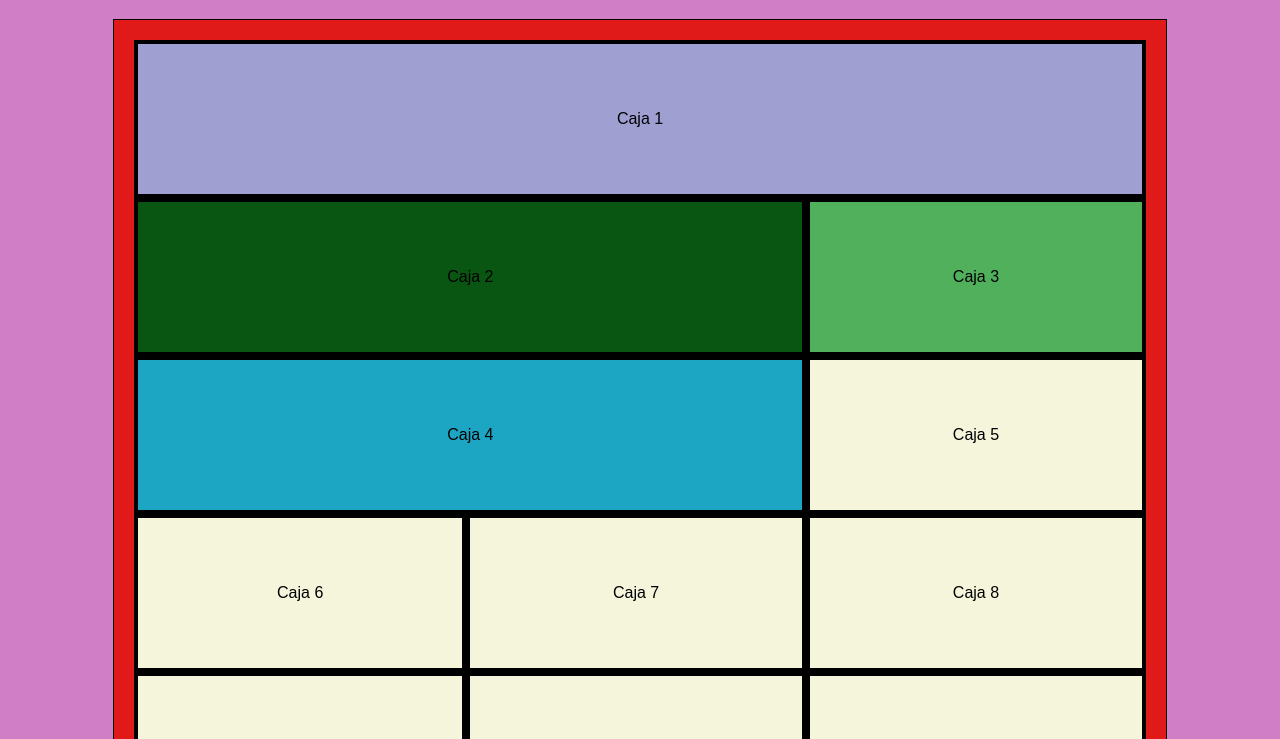
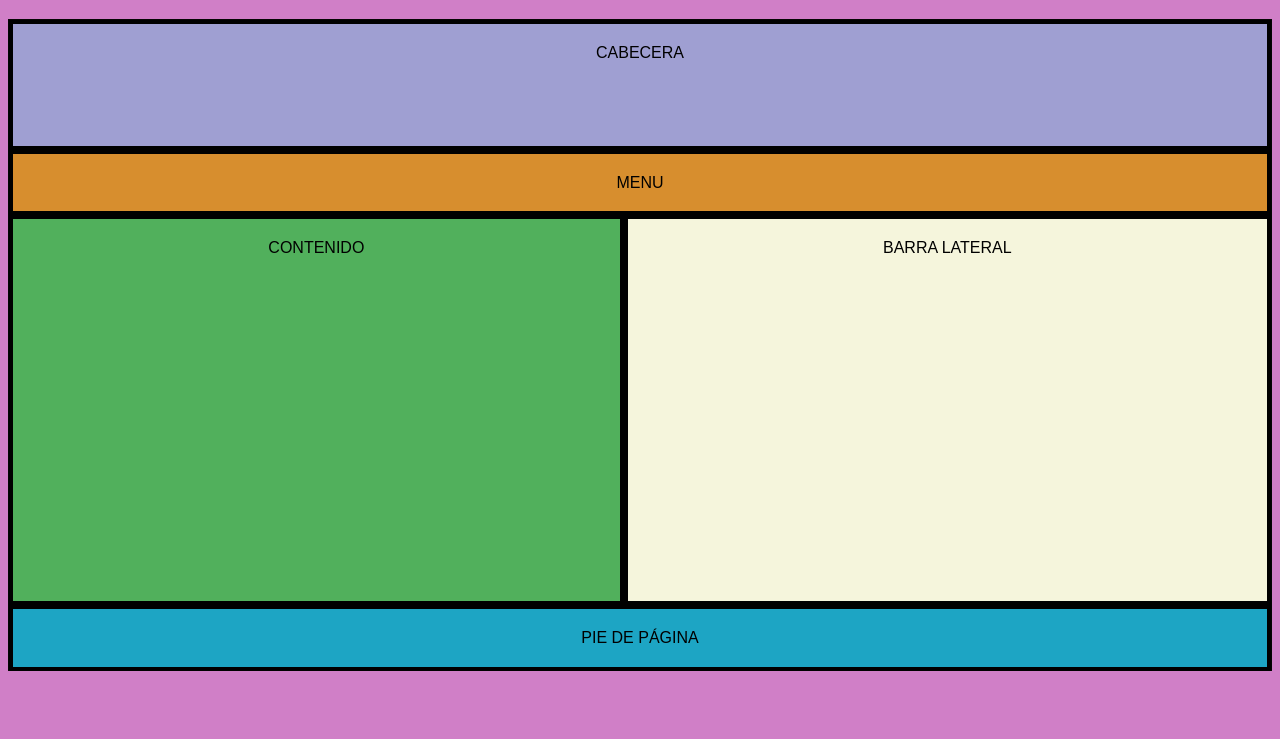
Before and after one commit to Carolina2118/aprendizajeGrip-Sass, a plain HTML site: page index.html in a window 1280 px wide. Shown: the part 61-800 px from the top of the page. Drawn offline with Linux system fonts and the light colour scheme.

Commit message:
Aprendiendo a posicionar las cajas con grid

```diff
--- a/index.html
+++ b/index.html
@@ -12,18 +12,19 @@
 <body>
     <h1>Aprendiendo css grid Layout</h1>
     <div class="grib-layout">
-        <div class="cajas C1">Caja 1</div>
-        <div class="cajas C2">Caja 2</div>
-        <div class="cajas C3">Caja 3</div>
-        <div class="cajas C4">Caja 4</div>
-        <div class="cajas C5">Caja 5</div>
-        <div class="cajas C6">Caja 6</div>
+        <div class="cajas C1">CABECERA</div>
+        <div class="cajas C2">MENU</div>
+        <div class="cajas C3">CONTENIDO</div>
+        <div class="cajas C4">BARRA LATERAL</div>
+        <div class="cajas C5">PIE DE PÁGINA</div>
+
+        <!--<div class="cajas C6">Caja 6</div>
         <div class="cajas C7">Caja 7</div>
         <div class="cajas C8">Caja 8</div>
         <div class="cajas C9">Caja 9</div>
         <div class="cajas C10">Caja 10</div>
         <div class="cajas C11">Caja 11</div>
-        <div class="cajas C12">Caja 12</div>
+        <div class="cajas C12">Caja 12</div>-->
     </div>
 </body>
 
--- a/style.css
+++ b/style.css
@@ -5,50 +5,53 @@ body {
 }
 
 .grib-layout {
+    height: 650px;
+    /*altura de las caja*/
     display: grid;
-    grid-template-columns: auto auto auto;
+    grid-template-columns: auto auto;
     /*cantidad de colummas y modificarlas*/
-    grid-template-rows: auto auto;
-    /*modificar el comportamiento de fila dearriba y abajo*/
-    justify-content: stretch;
-    /*ajustar o alinear el contenido al principio */
-    width: 80%;
-    margin: 0 auto;
+    /* grid-template-rows: auto auto;
+    modificar el comportamiento de fila dearriba y abajo*/
+    /* justify-content: stretch;
+    ajustar o alinear el contenido al principio */
+    /* width: 80%;
+   padding: 20px;
+    margin: 0 auto;*/
     background-color: rgb(224, 25, 25);
-    padding: 20px;
     border: 1px solid rgb(5, 5, 5);
+    grid-template-rows: 20% 10% 60% auto;
+    /*pongo tamaño de cada caja 20 la cabecera 10 el menu el contenido en 60 */
 }
 
 .cajas {
     border: 4px solid black;
     background-color: beige;
     text-align: center;
-    line-height: 150px;
-    /* float: left;
+    padding: 20px;
+    /* line-height: 150px;
+    float: left;
    poner las cajas en linea */
 }
 
 .C1 {
-    grid-column: 1/4;
+    grid-column: 1/span 2;
     background-color: rgb(159, 159, 210);
 }
 
 .C2 {
-    grid-column: 1/3;
-    background-color: rgb(9, 86, 18);
+    grid-column: 1/span 2;
+    background-color: rgb(215, 142, 46);
 }
 
 .C3 {
-    grid-column: 3/4;
     background-color: rgb(81, 176, 92);
 }
 
-.C4 {
-    grid-column: 1/3;
+.C5 {
+    grid-column: 1/span 2;
     background-color: rgb(29, 165, 196);
 }
 
 .C12 {
-    grid-column: 1/4;
     background-color: rgb(196, 29, 177);
 }
```
